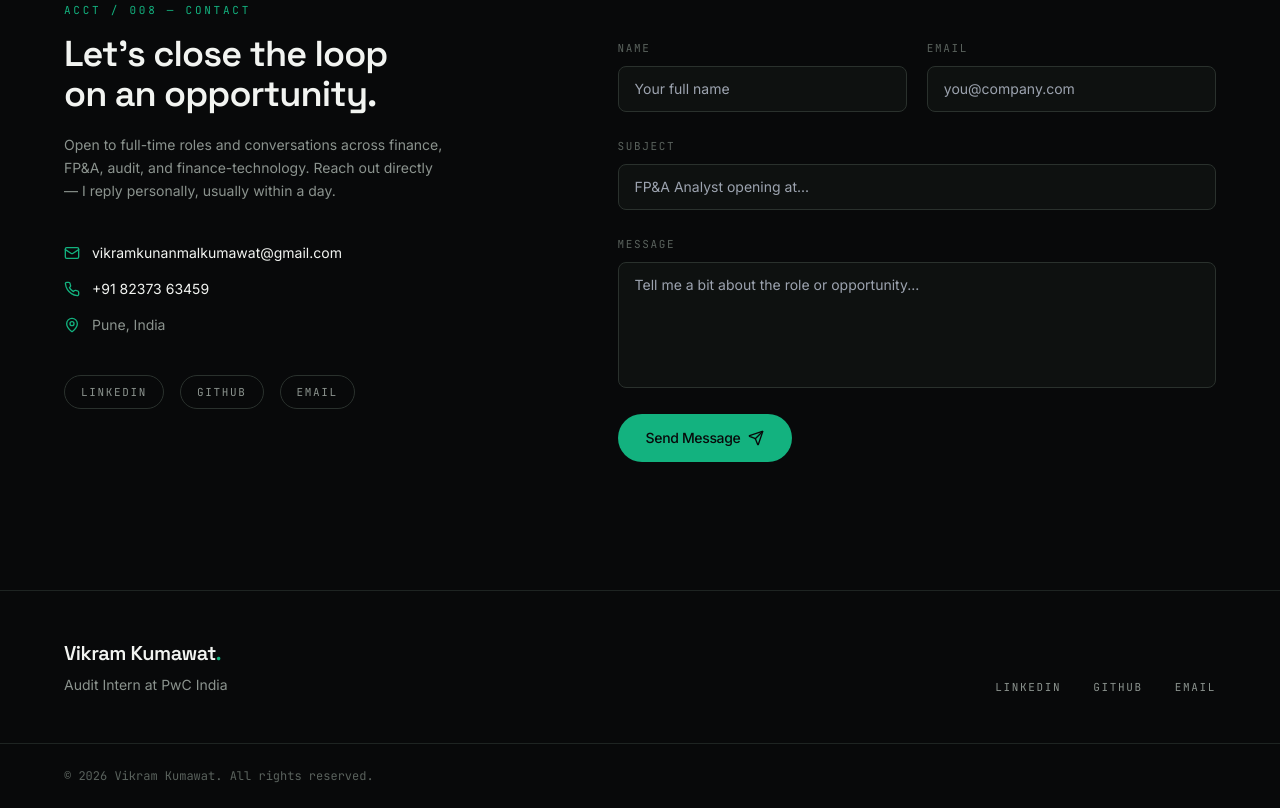
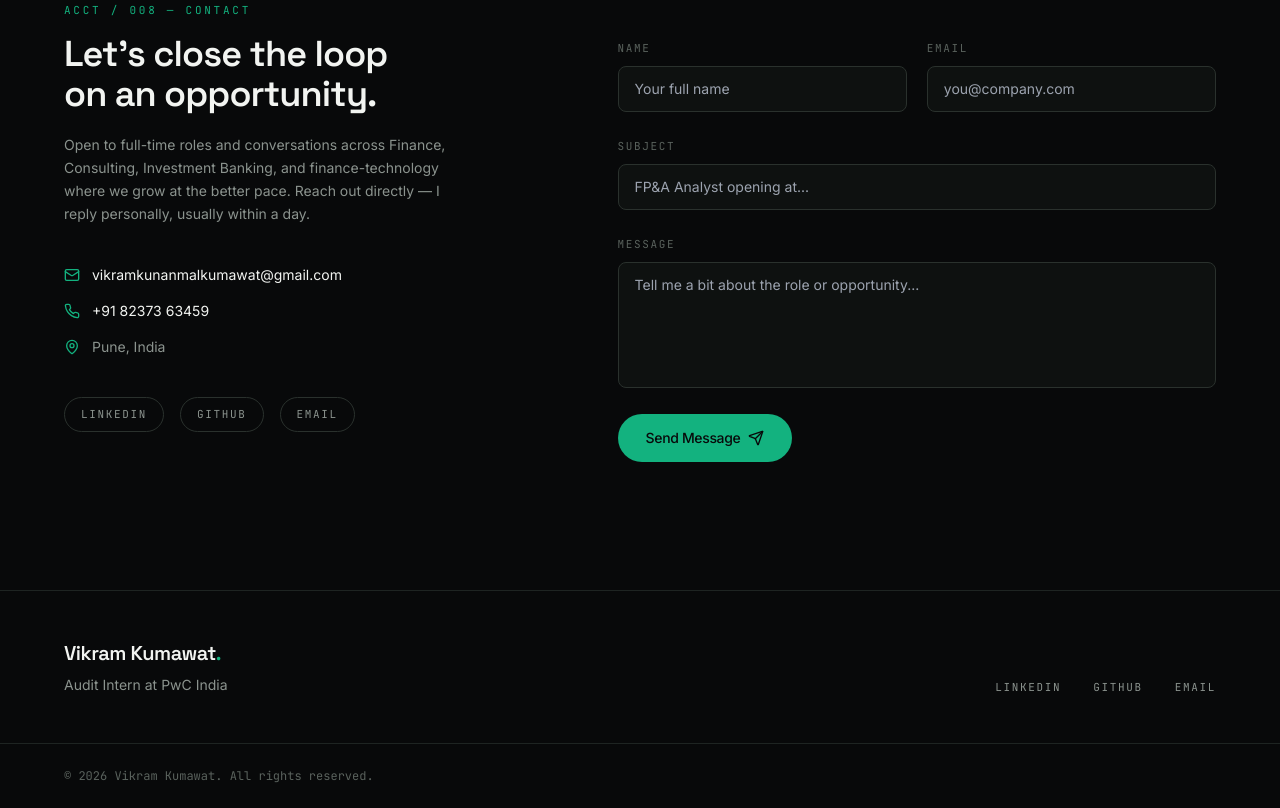
Before and after one commit to vikramkunanmalkumawat8237/Portfolio, a Next.js app: page / in a window 1280 px wide. Shown: the part 6100-6908 px from the top of the page. Built offline with nearby package versions, Linux system fonts and the light colour scheme.

Commit message:
update contact section text

```diff
--- a/components/sections/contact.tsx
+++ b/components/sections/contact.tsx
@@ -65,7 +65,7 @@ export function Contact() {
           </Reveal>
           <Reveal delay={0.1}>
             <p className="mt-5 max-w-sm text-sm leading-relaxed text-ink-muted">
-              Open to full-time roles and conversations across finance, FP&amp;A, audit, and finance-technology.
+              Open to full-time roles and conversations across Finance, Consulting, Investment Banking, and finance-technology where we grow at the better pace.
               Reach out directly — I reply personally, usually within a day.
             </p>
           </Reveal>
```
